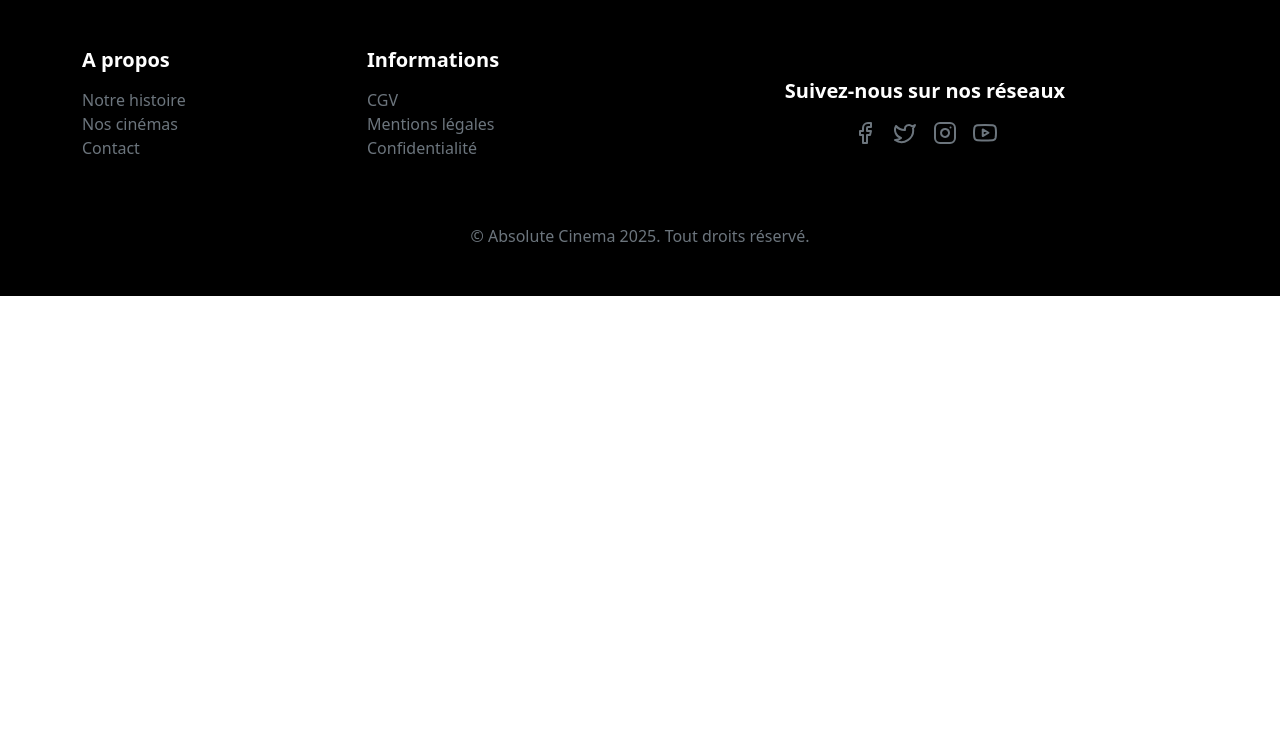
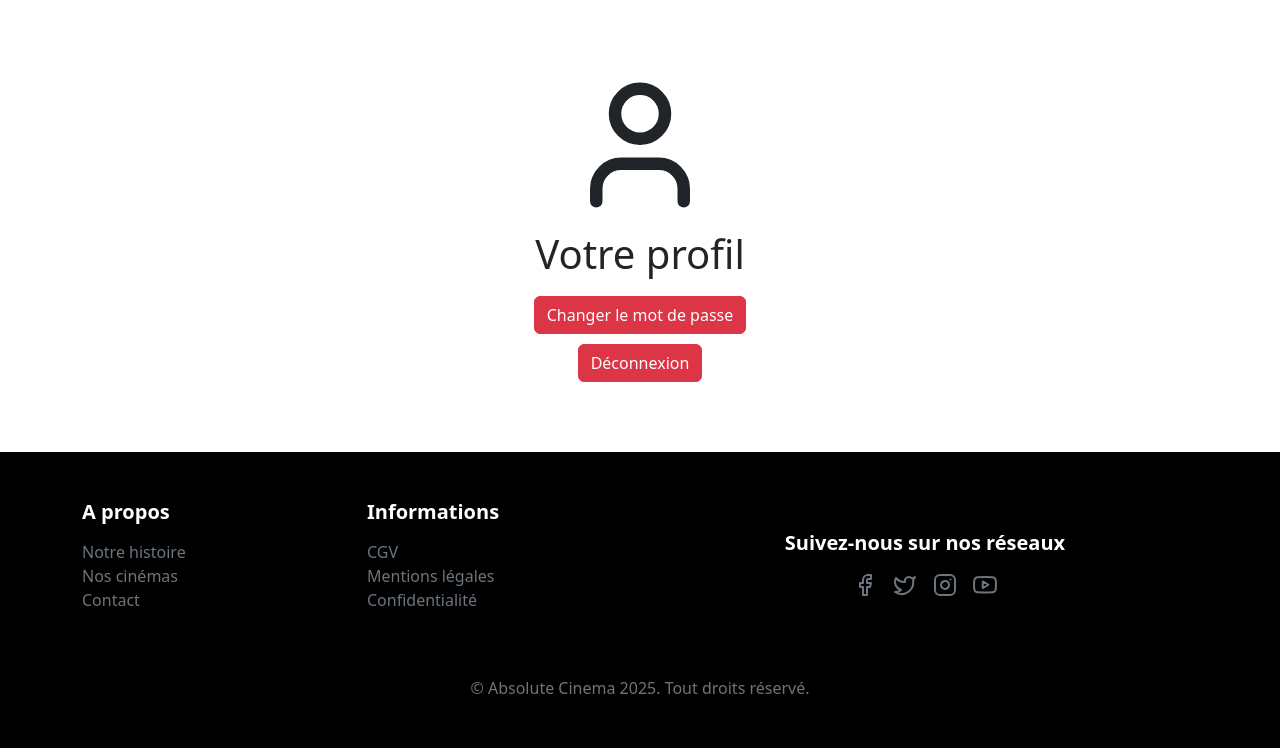
Before and after one commit to GabrielVerschatse/1PHPD, a PHP site: page /Assets/pages/profil.php in a window 1280 px wide. Shown: the part 78-826 px from the top of the page. Before the commit the page ends 374 px from the top, so only its background shows below. Run offline with PHP 8.4, Linux system fonts and the light colour scheme.

Commit message:
Allow logout from the profil page, delete useless images. Now properly display errors in console and warning to user

```diff
--- a/Assets/pages/login.js
+++ b/Assets/pages/login.js
@@ -26,11 +26,7 @@ form.addEventListener("submit", function (event) {
             } else{
                 console.error("Error:", data.errorMessage);
                 // Display the error message to the user
-                let button = document.querySelector("form button");
-
-                const errorDiv = document.createElement("div");
-                errorDiv.textContent = data.errorMessage;
-                button.parentNode.insertBefore(errorDiv, button);
+                document.getElementById("error-message").classList.remove("invisible");
             }
         })
         .catch((error) => {
--- a/Assets/pages/login.php
+++ b/Assets/pages/login.php
@@ -36,6 +36,10 @@
         <label class="form-check-label" for="remember">Se souvenir de moi</label>
     </div>
 
+    <div class="invisible alert alert-danger" id="error-message">
+        Mots de passe incorrect ou utilisateur non trouvé
+    </div>
+
     <div class="d-flex flex-column justify-content-center align-items-center gap-3">
         <button type="submit" class="btn btn-danger" style="width: 20vw;">Connexion</button>
         <a href="/1PHPD/inscription.php" class="btn btn-secondary" style="width: 20vw;">S'inscrire</a>
--- /dev/null
+++ b/Assets/pages/profil.js
@@ -0,0 +1,33 @@
+// Load data from the login user
+
+const main_title = document.querySelector("main h1");
+
+main_title.insertAdjacentHTML("afterend",`
+    <div class='input-group mb-3'>
+        <span class='input-group-text'>Nom</span>
+        <p class='form-control mb-0'>${user.firstname}</p>
+    </div>
+
+    <div class='input-group mb-3'>
+        <span class='input-group-text'>Prénom</span>
+        <p class='form-control mb-0'>${user.lastname}</p>
+    </div>
+
+    <div class='input-group mb-3'>
+        <span class='input-group-text'>Numéro de téléphone</span>
+        <p class='form-control mb-0'>${user.phone ? user.phone : "Aucun"}</p>
+    </div>
+
+    <div class='input-group mb-3'>
+        <span class='input-group-text'>Email</span>
+        <p class='form-control mb-0'>${user.email}</p>
+    </div>
+    `);
+
+
+
+// Handle logout button
+document.getElementById("logout").onclick = () => {
+    sessionStorage.clear();
+    window.location.href = '/1PHPD/Assets/pages/login.php';
+};
--- a/Assets/pages/profil.php
+++ b/Assets/pages/profil.php
@@ -10,11 +10,26 @@
 <body>
     <?php include_once '../../includes/header.php'; ?>
 
-    <div class="container">
+    <main>
+        <div class="d-flex justify-content-center flex-column align-items-center" style="margin: 50px auto; gap: 10px; max-width: 400px; padding: 20px;">
+            <svg xmlns="http://www.w3.org/2000/svg" width="150" height="150" viewBox="0 0 24 24" fill="none" stroke="currentColor" stroke-width="2" stroke-linecap="round" stroke-linejoin="round">
+                <path d="M19 21v-2a4 4 0 0 0-4-4H9a4 4 0 0 0-4 4v2"/><circle cx="12" cy="7" r="4"/>
+            </svg>
 
-    </div>
+            <h1 class="text-center">Votre profil</h1>
+
+            <button class='btn btn-danger'>
+                Changer le mot de passe
+            </button>
+
+            <button class='btn btn-danger' id="logout">
+                Déconnexion
+            </button>
+        </div>
+    </main>
 
     <?php include_once '../../includes/footer.php'; ?>
-<script src="https://cdn.jsdelivr.net/npm/bootstrap@5.3.5/dist/js/bootstrap.bundle.min.js" integrity="sha384-k6d4wzSIapyDyv1kpU366/PK5hCdSbCRGRCMv+eplOQJWyd1fbcAu9OCUj5zNLiq" crossorigin="anonymous"></script>
+    <script src="profil.js"></script>
+    <script src="https://cdn.jsdelivr.net/npm/bootstrap@5.3.5/dist/js/bootstrap.bundle.min.js" integrity="sha384-k6d4wzSIapyDyv1kpU366/PK5hCdSbCRGRCMv+eplOQJWyd1fbcAu9OCUj5zNLiq" crossorigin="anonymous"></script>
 </body>
 </html>
```
